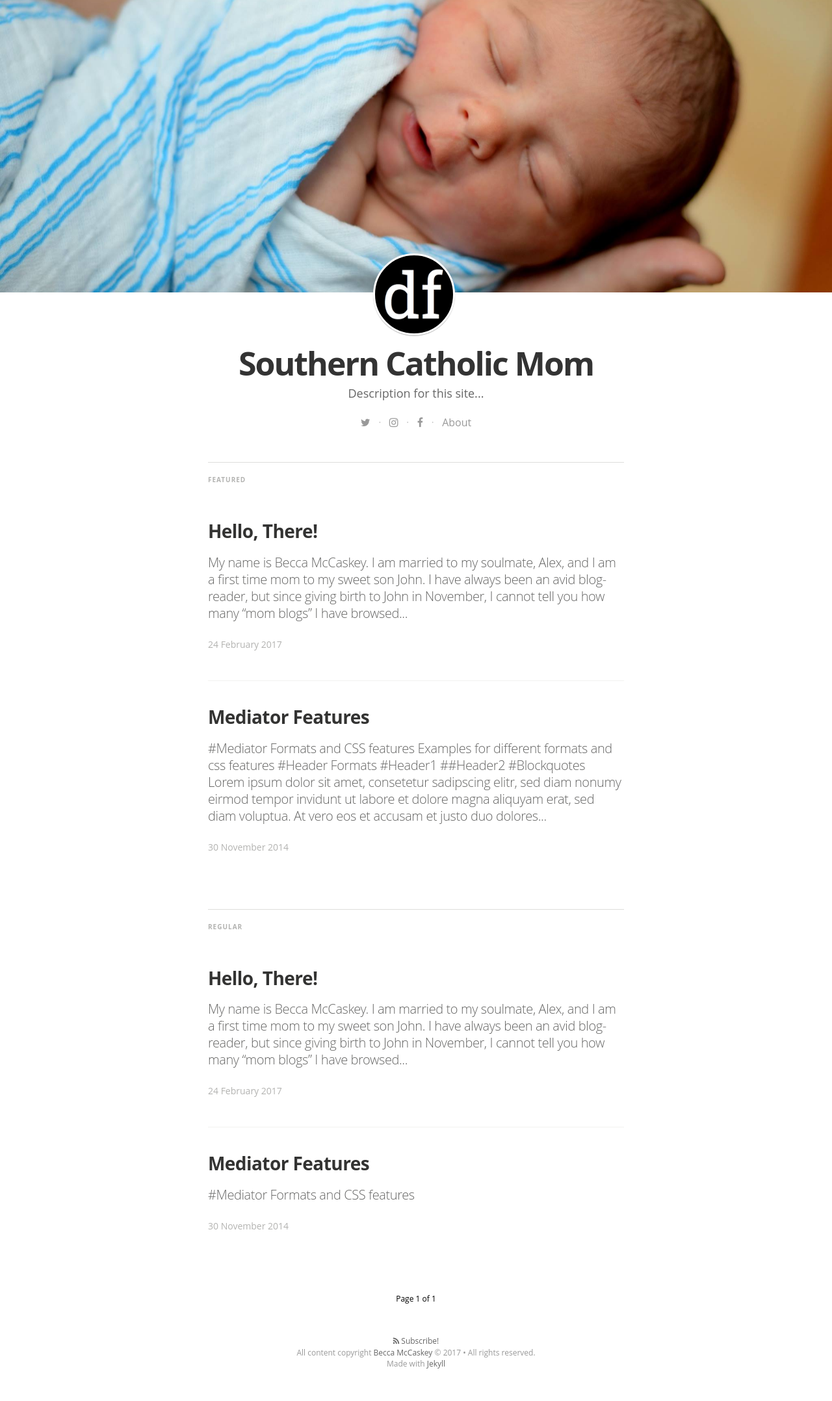
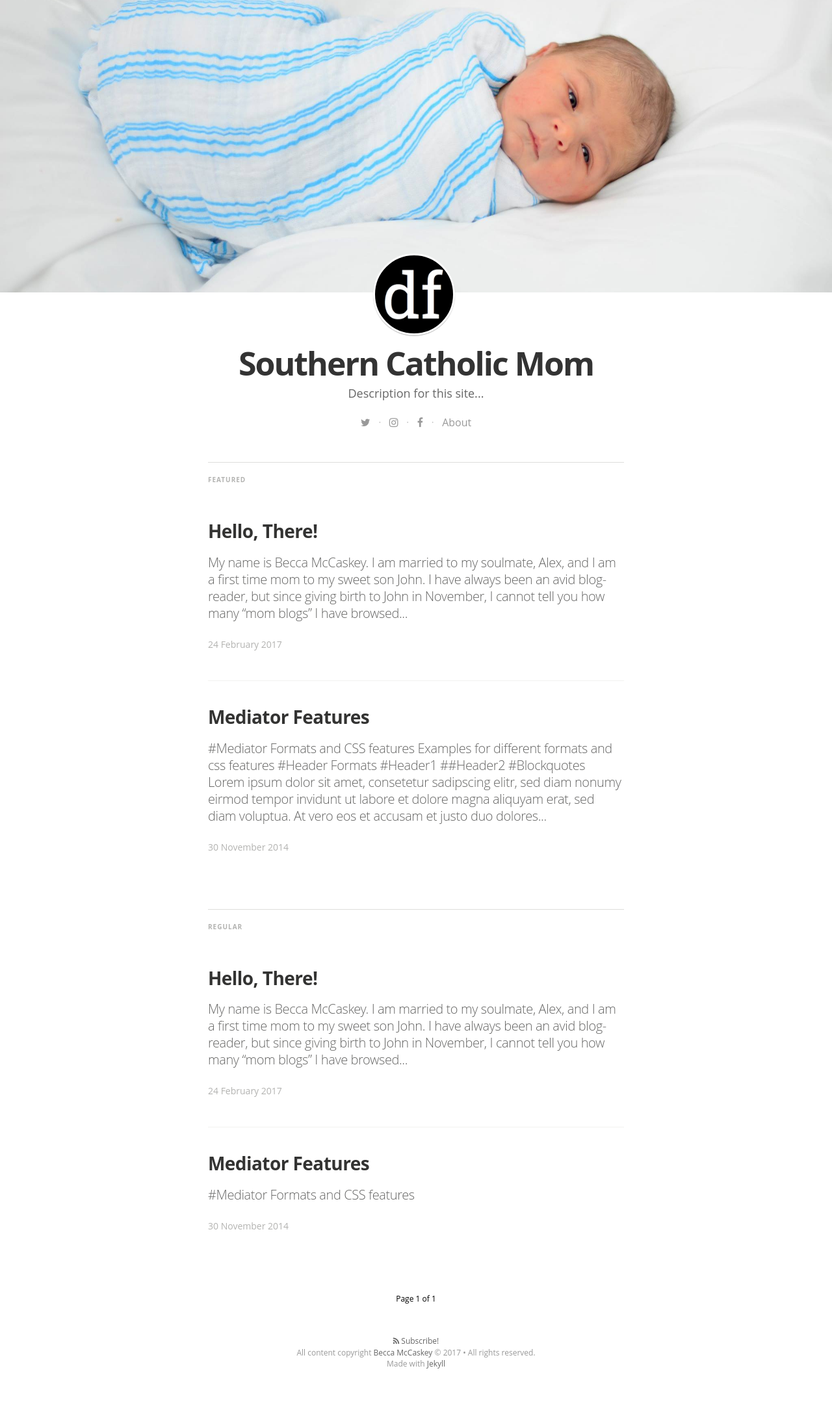
Before and after one commit to beccamccaskey/southerncatholicmom, a Jekyll site: the page built from index.html, in a window 1280 px wide. Shown: the whole page at 65% size. Built offline with Jekyll 4.4.1, drawn with Linux system fonts in a browser that asks for light colours; nearby versions of some CDN libraries; some web fonts are replaced; the list of posts is cut into pages by our own code.

Commit message:
Update _config.yml

```diff
--- a/_config.yml
+++ b/_config.yml
@@ -14,7 +14,7 @@ logo: "/assets/images/df_logo.jpg"
 float_logo: false # true, false (default)
 
 # blog cover
-cover: "/assets/images/15844368_10154894138469224_1326910736877655560_o.jpg"
+cover: "/assets/images/familypic.jpg"
 
 name: 'Becca McCaskey'
 author: 'Becca McCaskey'
```
